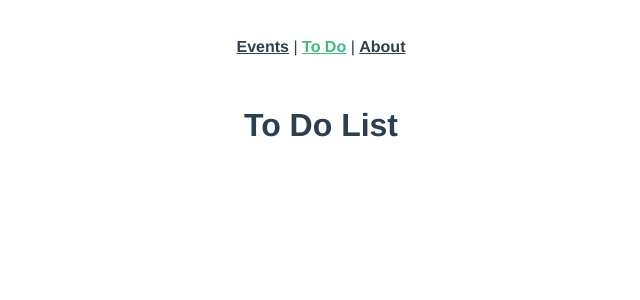
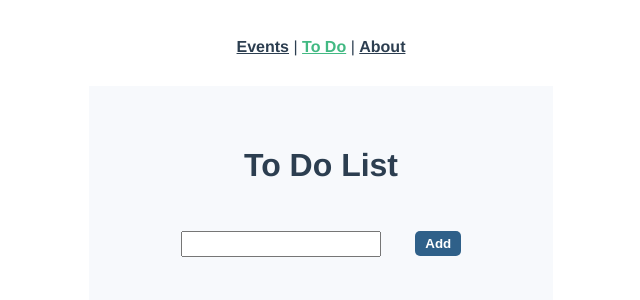
Before and after one commit to Prettivy/debut-vue, a Vue app: page /todo in a window 1280 px wide. Shown: the top 300 px of the page, without its empty margins (319-959 px from the left). Built offline with nearby package versions, Linux system fonts and the light colour scheme.

Commit message:
Ajout des fonctionnalités  de la Todo list

```diff
--- a/src/stores/todoList.js
+++ b/src/stores/todoList.js
@@ -2,6 +2,23 @@ import { defineStore } from "pinia";
 
 export const useTodoListStore = defineStore('todoList', {
     state : ()=>({
-        todoList: []
-    })
+        todoList: [],
+        id : 0
+    }),
+    actions : {
+        addTodo(item) {
+            this.todoList.push({ item, id: this.id++, completed : false})
+        },
+        deleteTodo(itemId) {
+            this.todoList = this.todoList.filter((object)=>{
+                return object.id !== itemId
+            })
+        },
+        toggleCompleted(id) {
+            const todo = this.todoList.find((obj)=> obj.id === id)
+            if (todo) {
+                todo.completed = !todo.completed
+            }
+        }
+    }
 })
--- a/src/views/todo/TodoApp.vue
+++ b/src/views/todo/TodoApp.vue
@@ -12,4 +12,11 @@ import TodoList from '../todo/TodoList.vue'
 </template>
 
 <style scoped>
+.todo-app {
+    margin: auto;
+  padding: 5vh;
+  min-height: 50vh;
+  width: 30vw;
+  background-color: #f7f9fc;
+}
 </style>
--- a/src/views/todo/TodoForm.vue
+++ b/src/views/todo/TodoForm.vue
@@ -1,9 +1,51 @@
 <script setup>
+import { ref } from 'vue';
+import { useTodoListStore } from '../../stores/todoList';
+
+const todo = ref('')
+const store = useTodoListStore()
+
+function addItemAndClear(item) {
+    if (item.length===0) {
+        return
+    }
+    store.addTodo(item)
+    todo.value = ''
+}
+
 </script>
 
 <template>
-    <div></div>
+    <form @submit.prevent="addItemAndClear(todo)">
+        <input v-model="todo" type="text"> <button>Add</button>
+    </form>
 </template>
 
 <style scoped>
+form {
+  margin-bottom: 15px;
+}
+input {
+  margin-top: 25px;
+  margin-bottom: 15px;
+  height: 20px;
+  width: 50%;
+}
+button {
+  margin-left: 30px;
+  background-color: #2f6089;
+  padding: 5px 10px;
+  border: none;
+  border-radius: 5px;
+  font-weight: 800;
+  color: white;
+}
+.alert-div {
+  min-height: 25px;
+}
+.alert {
+  color: #d1495b;
+  font-size: 1em;
+  font-weight: 600;
+}
 </style>
--- a/src/views/todo/TodoList.vue
+++ b/src/views/todo/TodoList.vue
@@ -1,9 +1,43 @@
 <script setup>
+import { useTodoListStore } from '../../stores/todoList';
+import { storeToRefs } from 'pinia';
+
+const store = useTodoListStore()
+const {todoList} = storeToRefs(store)
+const {toggleCompleted, deleteTodo} = store
 </script>
 
 <template>
-    <div></div>
+    <div v-for="todo in todoList" :key="todo.id" class="item">
+        <div class="content">
+            <span :class="{completed : todo.completed}">{{ todo.item }}</span>
+            <span class="check" @click="toggleCompleted(todo.id)">&#10004</span>
+            <span class="x" @click="deleteTodo(todo.id)">&#10060</span>
+        </div>
+    </div>
 </template>
 
 <style scoped>
+span {
+  margin: 0 10px;
+  cursor: pointer;
+}
+.item {
+  display: flex;
+  justify-content: center;
+}
+.content {
+  display: flex;
+  font-size: 1.5em;
+  justify-content: space-between;
+  width: 80vw;
+  padding: 5px;
+}
+.completed {
+  text-decoration: line-through;
+}
+
+.check {
+    cursor: pointer;
+}
 </style>
```
